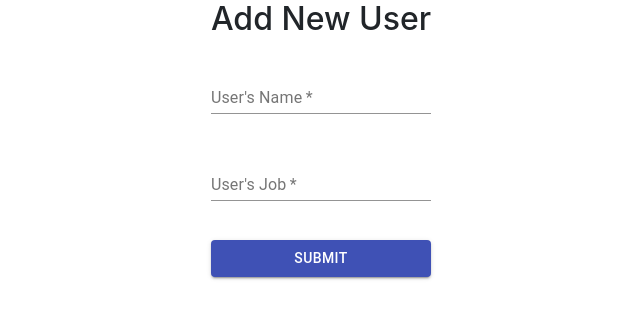
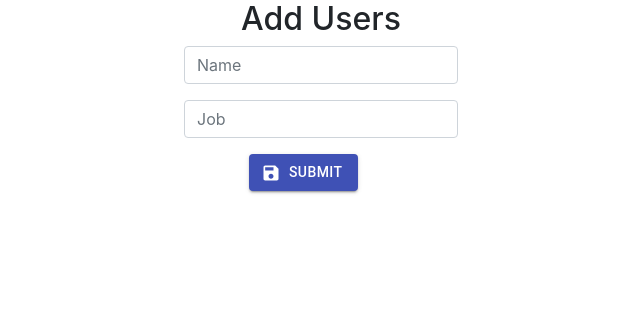
Before and after one commit to SalmanAhmed2/login-task, a React (Create React App) app: page /adduser in a window 1280 px wide. Shown: the top 318 px of the page, without its empty margins (319-959 px from the left). Built offline with nearby package versions, Linux system fonts and the light colour scheme.

Commit message:
Edit and delete function with api added in details page

```diff
--- a/src/App.css
+++ b/src/App.css
@@ -65,6 +65,10 @@ justify-content: space-around;
   flex-direction: row;
   justify-content: space-around;
 }
+.detailsBTN{
+display: flex;
+justify-content: space-around;
+}
 h4 span{
   font-weight: 600;
   color: rgb(14, 14, 14);
--- a/src/App.js
+++ b/src/App.js
@@ -8,13 +8,14 @@ import Register from './comps/Register'
 import ProtectedRoute from "./comps/ProtectedRoute";
 import ProtectedForm from './comps/ProtectedForm';
 import Details from './comps/Details'
-import AddUser from './comps/AddUser'
+import AddUsers from './comps/AddUsers'
+import Edit from './comps/Edit'
 
 function App(props) {
   const token = localStorage.getItem("Token")
 
   return (
-    <div class="app">
+    <div className="app">
       <Router>
         <Switch>
 
@@ -28,7 +29,9 @@ function App(props) {
 
           <ProtectedRoute path="/details/:id" component={Details} />
 
-          <Route path='/adduser' component={AddUser}/>
+          <Route path='/adduser' component={AddUsers}/>
+
+          <Route path="/edit/:id" component={Edit}/>
 
         </Switch>
 
--- a/src/comps/AddUser.js
+++ /dev/null
@@ -1,61 +0,0 @@
-import React,{useState, useEffect} from 'react'
-import * as ReactBootStrap from "react-bootstrap";
-import { Button,TextField } from "@material-ui/core";
-
-export default function AddUser() {
-
-    const [values, setValues]=useState([])
-    const [data, setData]=useState([])
-    const [isLoaded, setIsLoaded] = useState(false);
-    const handleSubmit =()=>{
-        setIsLoaded(true);
-        setData({...values})
-        result();
-        setIsLoaded(false);
-    }
-
-        const  result=() =>{
-            setIsLoaded(true);
-             fetch('https://reqres.in/api/users',{
-                method:'post',
-                headers:{
-                "Content-Type": "application/json",
-            },
-            body: JSON.stringify({
-                ...data
-            })
-        })
-        .then((response)=>response.json())
-        .then((response)=> {
-            console.log(response,"res")
-            setIsLoaded(false);
-        })
-        .catch((err)=>{
-            setIsLoaded(false);
-            console.log(err,"error")
-
-        })
-    }
-
-    return (
-        <div>
-            <h2>Add New User</h2>
-            <div>
-        <form  className="userForm">
-
-        <TextField label="User's Name" required value={values.name}
-        onChange={(event) => {setValues({...values, name: event.target.value})}}
-        />
-
-        <TextField label="User's Job" required value={values.job}
-        onChange={(event) => {setValues({...values, job: event.target.value})}}
-        />
-
-        <Button variant="contained" color="primary" onClick={handleSubmit}>Submit
-        </Button>
-        </form>
-        {isLoaded? <ReactBootStrap.Spinner animation="border"/>: null}
-          </div>
-        </div>
-    )
-}
--- /dev/null
+++ b/src/comps/AddUsers.js
@@ -0,0 +1,86 @@
+import React, { useState, useEffect} from "react";
+import * as ReactBootStrap from "react-bootstrap";
+import { Button} from "@material-ui/core";
+import { useHistory, Link } from "react-router-dom";
+import { Formik } from "formik";
+import { Form } from "react-bootstrap";
+import SaveIcon from '@material-ui/icons/Save';
+
+function AddUsers() {
+  const history = useHistory();
+  const [data, setData] = useState("");
+  const [errr,setErrr] =useState("")
+  const [isLoaded, setIsLoaded] = useState(false);
+
+  const  formSubmit = (data) => {
+      setIsLoaded(true);
+      let api  =  fetch("https://reqres.in/api/users", {
+        method: "post",
+        headers: {
+          "Content-Type": "application/json",
+        },
+        body: JSON.stringify({
+          ...data,
+        }),
+      })
+        .then((response) => response.json())
+        .then((response) => {
+          (response.name && response.job !== "")?
+          history.push('/home'):
+          setErrr("Please Fill all the fields")
+          setIsLoaded(false);
+        })
+        .catch((err) => {
+          console.log(err)
+          setIsLoaded(false)
+        });
+    }
+
+  return (
+
+    <div className="loginPage">
+      <h2 variant="contained">Add Users</h2>
+     <div className="form">
+     <Formik
+        initialValues={{ name: "", job: "" }}
+        onSubmit={(values, { setSubmitting }) => {
+          setData(values);
+          formSubmit(values)
+          setSubmitting(false);
+        }}
+        >
+        {({
+          values,
+          errors,
+          touched,
+          handleChange,
+          handleSubmit,
+          isSubmitting,
+        }) => (
+          <Form onSubmit={handleSubmit}>
+            <Form.Group>
+              <Form.Control type="text" name="name"
+                onChange={handleChange} value={values.name} placeholder="Name"/>
+            </Form.Group>
+
+            <Form.Group>
+              <Form.Control
+                type="text"
+                name="job"
+                onChange={handleChange}
+                value={values.job}
+                placeholder="Job"/>
+            </Form.Group>
+
+              <Button className="loginBtn" variant="contained" color="primary" type="submit" startIcon={<SaveIcon/>} >
+                Submit{isLoaded? <ReactBootStrap.Spinner animation="border"/>: null}
+              </Button>
+          </Form>
+        )}
+      </Formik>
+      <p className="warning">{errr}</p>
+     </div>
+    </div>
+  );
+}
+export default AddUsers;
--- a/src/comps/Details.js
+++ b/src/comps/Details.js
@@ -1,12 +1,32 @@
 import React,{useEffect,useState} from 'react'
-import {useParams} from 'react-router-dom'
+import {useParams, useHistory} from 'react-router-dom'
 import * as ReactBootStrap from "react-bootstrap";
 import axios from 'axios'
+import {Button} from '@material-ui/core'
+import CreateIcon from '@material-ui/icons/Create';
+import DeleteIcon from '@material-ui/icons/Delete';
+
+
 export default function Details() {
-
+  const history= useHistory()
     const [data, setData] = useState([]);
     const [isLoaded, setIsLoaded] = useState(false);
     let {id} = useParams();
+
+    async function deletePost() {
+      setIsLoaded(true)
+        const result = await fetch(`https://reqres.in/api/users/${id}`, { method: 'DELETE' })
+
+        .then((response)=> {
+          console.log(response,"Delete")
+          history.push('/home')
+          setIsLoaded(false)
+        })
+        .catch((err)=>{
+          console.log(err,"error")
+          setIsLoaded(false)
+        })
+       }
 
     useEffect(async () => {
       setIsLoaded(true);
@@ -16,6 +36,7 @@ export default function Details() {
       },[])
 
     return (
+
         <div className="details">
          <h2>Details Page</h2>
          {isLoaded? <ReactBootStrap.Spinner animation="border"/>:
@@ -23,10 +44,15 @@ export default function Details() {
         <h4>Name:<span>{data.name}</span></h4>
           <h4>Year: <span>{data.year}</span></h4>
           <h4>Color:<span>{data.color}</span></h4>
-          <h4>Values:<span>{data.pantone_value}</span></h4>
+          <h4>Pantone Values:<span>{data.pantone_value}</span></h4>
+          <div className="detailsBTN">
+          <Button variant="contained" color="primary"  onClick={()=>{
+            history.push(`/edit/${id}`,{data})
+            }}><CreateIcon/>Edit</Button>
+          <Button variant="contained" color="primary" onClick={deletePost}>Delete<DeleteIcon/></Button>
+          </div>
         </div>
 }
-
         </div>
     )
 }
--- /dev/null
+++ b/src/comps/Edit.js
@@ -0,0 +1,84 @@
+import React, { useState, useEffect} from "react";
+import * as ReactBootStrap from "react-bootstrap";
+import { Button} from "@material-ui/core";
+import { useHistory,useParams,useLocation } from "react-router-dom";
+import { Formik } from "formik";
+import { Form } from "react-bootstrap";
+import SaveIcon from '@material-ui/icons/Save';
+
+function Edit() {
+  const {id} = useParams();
+    const history= useHistory();
+    const location = useLocation();
+
+    let item = location.state.data;
+    const [values, setValues] = useState(item);
+   console.log(values.pantone_value,"values")
+    const [data, setData] = useState([]);
+    const [errr,setErrr] =useState("")
+    const [isLoaded, setIsLoaded] = useState(false);
+
+  const  formSubmit = (data) => {
+      setIsLoaded(true);
+      fetch(`https://reqres.in/api/users/${id}`, {
+          method: "put",
+          headers: {
+            "Content-Type": "application/json",
+          },
+          body: JSON.stringify({
+           ...data
+          }),
+        })
+          .then((response) => response.json())
+          .then((response) => {
+            console.log(response)
+            history.push('/home')
+            setIsLoaded(false);
+          })
+          .catch((err) => {
+            setIsLoaded(false);
+            console.log(err, "error");
+          });
+    }
+
+  return (
+
+    <div className="loginPage">
+      <h2 variant="contained">Edit Users</h2>
+     <div className="form">
+     <Formik
+        initialValues={{ name: values.name, pantone_value: values.pantone_value}}
+        onSubmit={(values, { setSubmitting }) => {
+          setData(values);
+          formSubmit(values)
+          setSubmitting(false);
+        }}
+        >
+        {({
+          values,
+          handleChange,
+          handleSubmit,
+        }) => (
+          <Form onSubmit={handleSubmit}>
+            <Form.Group>
+              <Form.Control type="text" name="name" value={values.name}
+              onChange={handleChange} placeholder="Name"/>
+            </Form.Group>
+
+            <Form.Group>
+              <Form.Control value={values.pantone_value}
+                type="text" name="pantone_value" onChange={handleChange} placeholder="Value"/>
+            </Form.Group>
+
+              <Button className="loginBtn" variant="contained" color="primary" type="submit" startIcon={<SaveIcon/>} >
+                Submit{isLoaded? <ReactBootStrap.Spinner animation="border"/>: null}
+              </Button>
+          </Form>
+        )}
+      </Formik>
+      <p className="warning">{errr}</p>
+     </div>
+    </div>
+  );
+}
+export default Edit;
--- a/src/comps/Home.js
+++ b/src/comps/Home.js
@@ -4,7 +4,6 @@ import {Button} from '@material-ui/core'
 import {useHistory} from 'react-router-dom';
 import * as ReactBootStrap from "react-bootstrap";
 import Table from 'react-bootstrap/Table'
-import MoreVertIcon from '@material-ui/icons/MoreVert';
 import AddIcon from '@material-ui/icons/Add';
 import ExitToAppIcon from '@material-ui/icons/ExitToApp';
 import Navbar from 'react-bootstrap/Navbar'
@@ -17,7 +16,7 @@ export default function Home() {
     const [isLoaded, setIsLoaded] = useState(false);
 
     const handleLogOut=()=>{
-        setIsLoaded(true);
+        setIsLoaded(true)
         localStorage.removeItem('Token')
         history.push("/")
         setIsLoaded(false);
@@ -29,6 +28,7 @@ export default function Home() {
         setData(result.data.data);
         setIsLoaded(false);
       },[])
+
     return (
         <div className="homePage">
             <Navbar className="homeLogout">
@@ -39,6 +39,7 @@ export default function Home() {
             {isLoaded? <ReactBootStrap.Spinner animation="border"/>: null}
             </Button></Navbar>
             {isLoaded? <ReactBootStrap.Spinner animation="border"/>:
+
             <div className="homeTable">
                 <Table>
             <thead>
@@ -52,13 +53,13 @@ export default function Home() {
         <>
             <tbody>
             <tr>
-                <td key={ind.name}>
+                <td>
                     {item.name}
                 </td>
-                <td key={ind.year}>
+                <td>
                     {item.year}
                 </td>
-                <td className="detailBTN">
+                <td className="detailBTN" >
                     <Button variant="contained" color="primary"
                     onClick={
                         ()=>{
--- a/src/comps/Landing.js
+++ b/src/comps/Landing.js
@@ -1,4 +1,4 @@
-import React from 'react';
+import React,{useState} from 'react';
 import { Link , useHistory} from 'react-router-dom';
 import {Button} from '@material-ui/core'
 import HomeIcon from '@material-ui/icons/Home';
@@ -6,22 +6,24 @@ import AccountBoxIcon from '@material-ui/icons/AccountBox';
 
 const Landing = (props) => {
   const history = useHistory();
+  const [errr,setErrr] =useState("")
   const token = localStorage.getItem("Token");
 
   const homeBtn = ()=>{
     (token)?
     history.push('/home'):
-    alert("Please! Login First")
+    setErrr("Please! Login First")
   }
 
   const loginBtn=()=>{
-   (token)? alert("You are already logged in"):
+   (token)? setErrr("You are already logged in"):
    history.push('/login')
   }
   return (
     <div className="landing">
       <h1>Landing Page</h1>
       <Button variant="contained" color="primary" onClick={homeBtn}>Home Page<HomeIcon/></Button>
+      <p className="warning">{errr}</p>
       <Button variant="contained" color="primary" onClick={loginBtn}>Login User<AccountBoxIcon/></Button>
     </div>
   )
--- a/src/index.js
+++ b/src/index.js
@@ -3,7 +3,7 @@ import ReactDOM from 'react-dom';
 import './index.css';
 import App from './App';
 import reportWebVitals from './reportWebVitals';
-import 'bootstrap/dist/css/bootstrap.min.css';
+// import 'bootstrap/dist/css/bootstrap.min.css';
 
 ReactDOM.render(
   <React.StrictMode>
```
